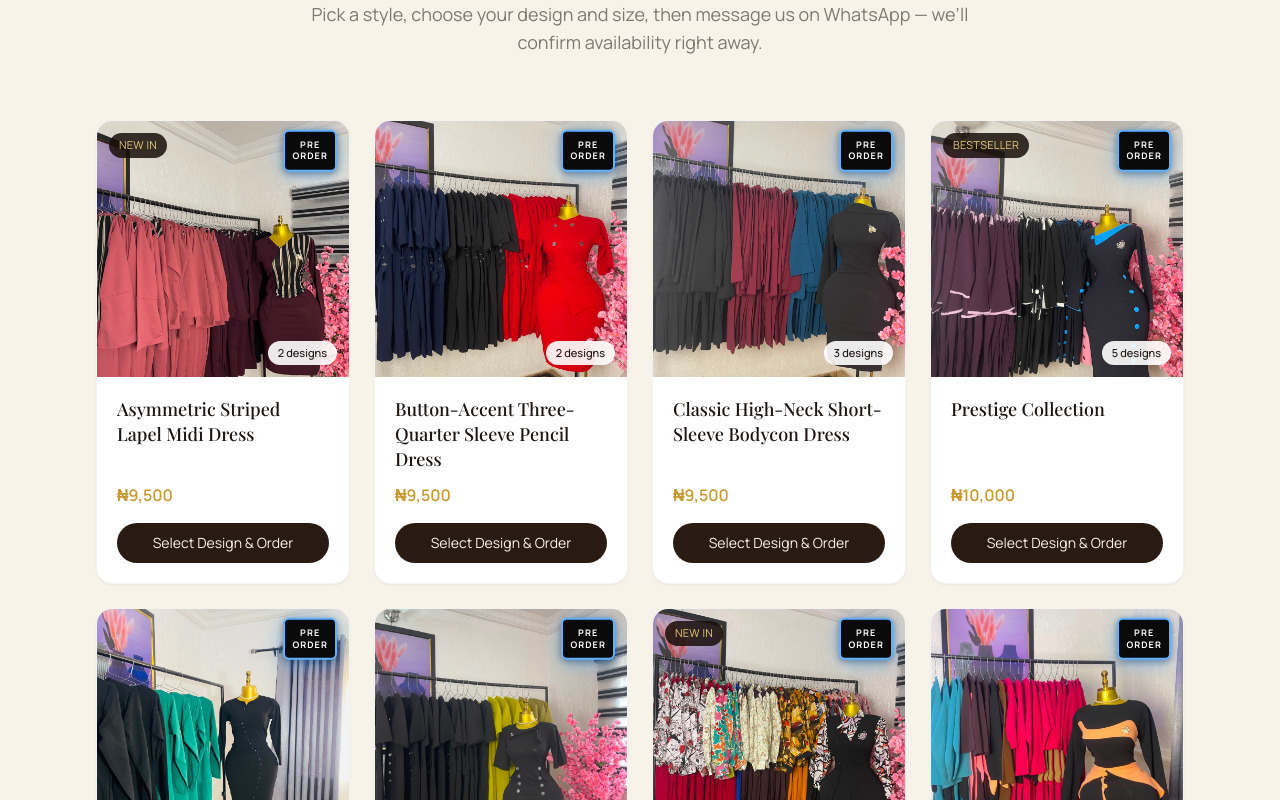
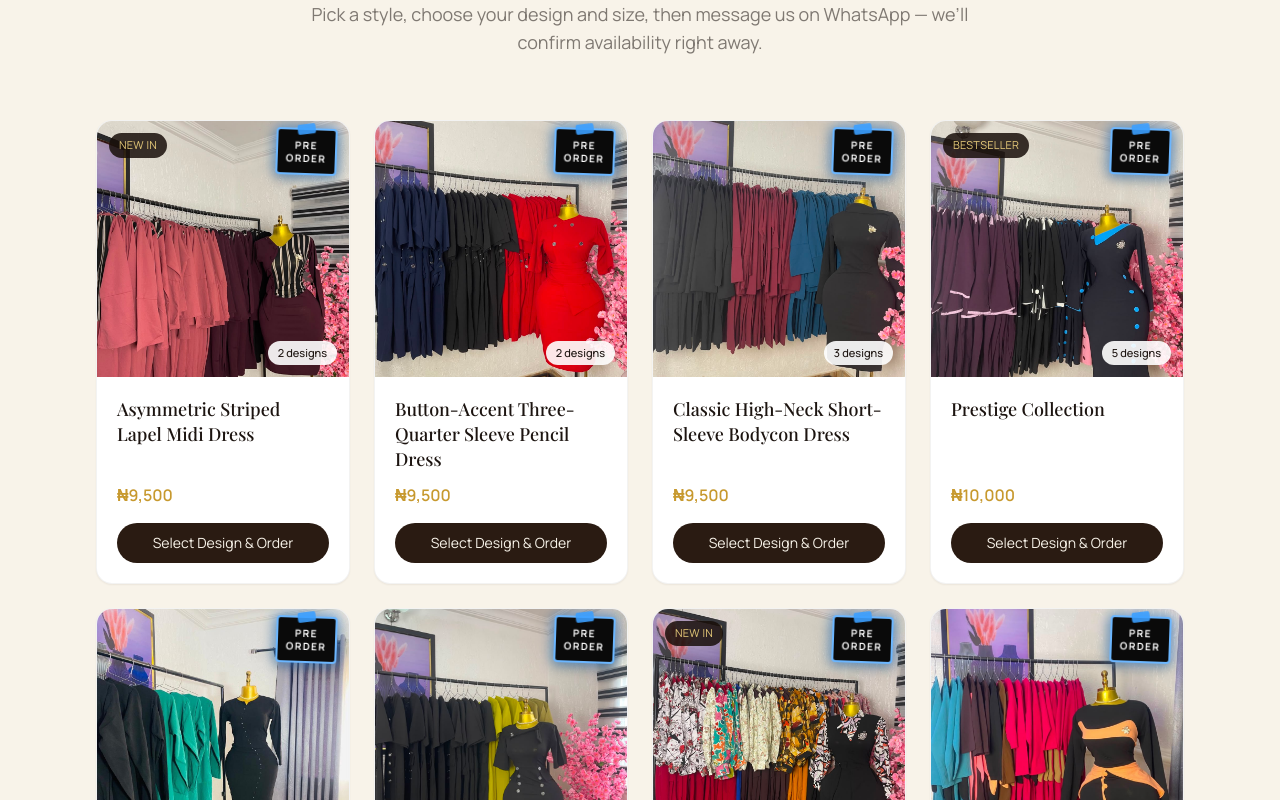
Before and after one commit to Uwehbaridu/shop-with-dee, a React (Vite) app: page / in a window 1280 px wide. Shown: the part 1080-1880 px from the top of the page. Built offline with nearby package versions, Linux system fonts and the light colour scheme; no server answers; the database is empty; a web font is replaced by a local one.

Commit message:
Improve animated PRE ORDER badge to match hanging-sign style

```diff
--- a/src/index.css
+++ b/src/index.css
@@ -67,46 +67,62 @@ button:focus-visible {
 .font-display { font-family: 'Playfair Display', serif; }
 .font-script { font-family: 'Cormorant Garamond', serif; font-style: italic; }
 
-/* ── PRE ORDER badge ─────────────────────────────────────────────────────── */
+/* ── PRE ORDER badge (hanging sign style) ───────────────────────────────── */
 .preorder-badge {
-  animation: preorder-float 2.8s ease-in-out infinite;
+  animation: preorder-float 2.6s ease-in-out infinite;
+  filter: drop-shadow(0 3px 6px rgba(0, 0, 0, 0.35));
 }
 
 .preorder-badge-inner {
+  position: relative;
   display: flex;
   flex-direction: column;
   align-items: center;
   justify-content: center;
-  gap: 1px;
+  gap: 2px;
   background: #0a0a0a;
-  border: 2px solid #3b9eff;
-  border-radius: 6px;
-  padding: 8px 7px;
-  box-shadow: 0 4px 14px rgba(59, 158, 255, 0.35), 0 2px 6px rgba(0, 0, 0, 0.4);
-  animation: preorder-pulse 2.8s ease-in-out infinite;
+  border: 2.5px solid #3b9eff;
+  border-radius: 4px;
+  padding: 10px 8px 9px;
+  min-width: 52px;
+  animation: preorder-glow 2.6s ease-in-out infinite;
+}
+
+/* Small “tape” at the top like the reference pin */
+.preorder-badge-inner::before {
+  content: "";
+  position: absolute;
+  top: -6px;
+  left: 50%;
+  transform: translateX(-50%) rotate(-8deg);
+  width: 18px;
+  height: 10px;
+  background: #3b9eff;
+  border-radius: 2px;
+  opacity: 0.9;
 }
 
 .preorder-text {
   color: #fff;
-  font-size: 9px;
-  font-weight: 700;
-  letter-spacing: 0.12em;
-  line-height: 1.15;
+  font-size: 10px;
+  font-weight: 800;
+  letter-spacing: 0.14em;
+  line-height: 1.1;
   text-transform: uppercase;
 }
 
 @keyframes preorder-float {
-  0%, 100% { transform: translateY(0); }
-  50% { transform: translateY(-4px); }
+  0%, 100% { transform: translateY(0) rotate(-2deg); }
+  50% { transform: translateY(-5px) rotate(2deg); }
 }
 
-@keyframes preorder-pulse {
+@keyframes preorder-glow {
   0%, 100% {
-    box-shadow: 0 4px 14px rgba(59, 158, 255, 0.35), 0 2px 6px rgba(0, 0, 0, 0.4);
+    box-shadow: 0 0 0 0 rgba(59, 158, 255, 0.35);
     border-color: #3b9eff;
   }
   50% {
-    box-shadow: 0 4px 20px rgba(59, 158, 255, 0.55), 0 2px 8px rgba(0, 0, 0, 0.45);
+    box-shadow: 0 0 12px 2px rgba(59, 158, 255, 0.5);
     border-color: #6bb6ff;
   }
 }
```
